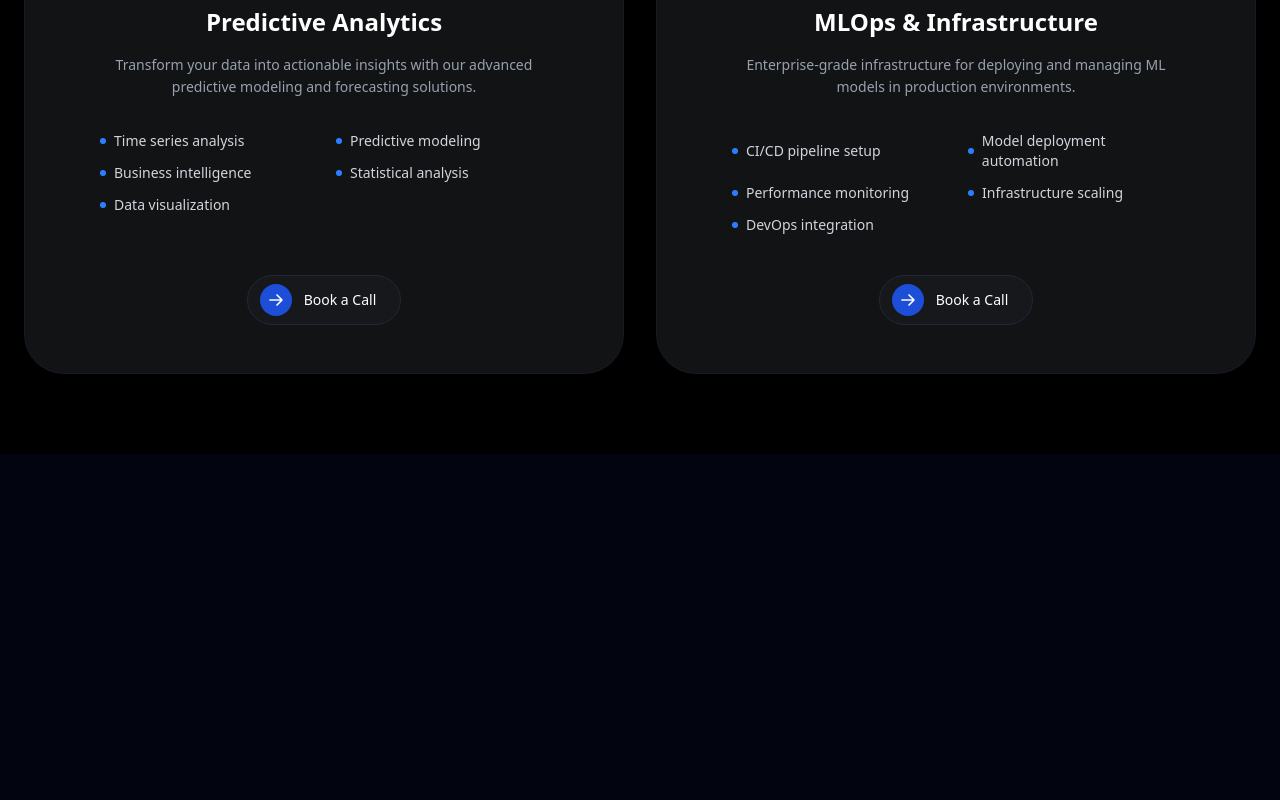
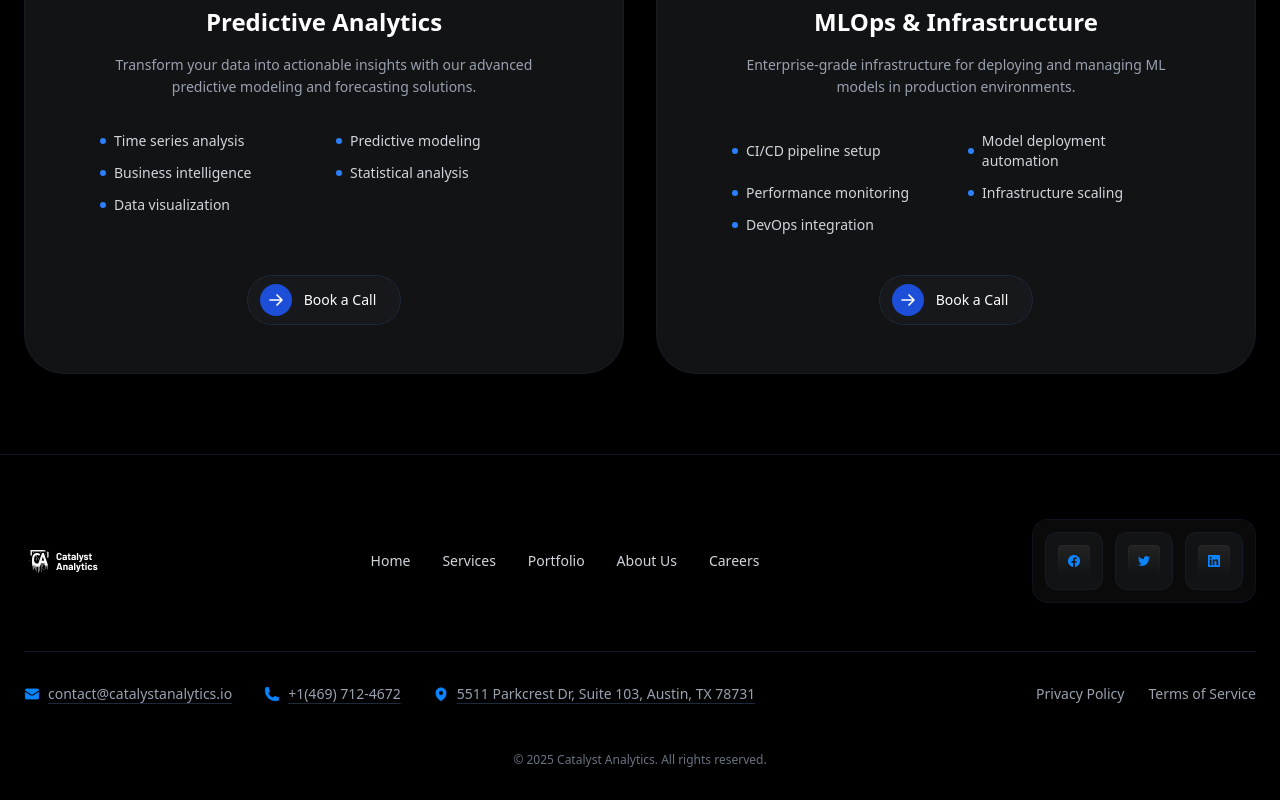
Before and after one commit to kabirovabdullo60-dot/exam-3, a website: page src/page1.html in a window 1280 px wide. Shown: the part 2797-3597 px from the top of the page. Before the commit the page ends 3251 px from the top, so only its background shows below. Drawn offline with Linux system fonts and the light colour scheme.

Commit message:
the footer og the page1

```diff
--- a/src/page1.html
+++ b/src/page1.html
@@ -373,5 +373,65 @@
 
     </div>
 </section>
+
+<footer class="bg-[#000000] text-white pt-16 pb-8 px-6 font-sans border-t border-gray-900">
+    <div class="max-w-7xl mx-auto">
+
+        <div class="flex flex-col lg:flex-row lg:items-center lg:justify-between gap-8 pb-12">
+
+            <div class="flex items-center space-x-2">
+                <img src="./images/Logo (6).png" alt="" class="h-8 w-auto">
+            </div>
+
+            <nav class="flex flex-wrap items-center gap-x-8 gap-y-4 text-sm font-medium text-gray-300">
+                <a href="./index.html" target="_blank" class="hover:text-white transition">Home</a>
+                <a href="./page1.html " target="_blank" class="hover:text-white transition">Services</a>
+                <a href="./page2.html" target="_blank" class="hover:text-white transition">Portfolio</a>
+                <a href="./page3.html" target="_blank" class="hover:text-white transition">About Us</a>
+                <a href="./src/page4.html" target="_blank" class="hover:text-white transition">Careers</a>
+            </nav>
+
+            <div class="flex items-center space-x-3 bg-[#0a0a0a] p-3 rounded-2xl border border-gray-900/60 w-fit">
+                <a href="#" class="bg-[#111315] hover:bg-gray-800 p-3 rounded-xl border border-gray-800/40 block transition">
+                    <img src="./images/Button.png" alt="" class="w-8">
+                </a>
+                <a href="#" class="bg-[#111315] hover:bg-gray-800 p-3 rounded-xl border border-gray-800/40 block transition">
+                    <img src="./images/Button (1).png" alt="" class="w-8">
+                </a>
+                <a href="#" class="bg-[#111315] hover:bg-gray-800 p-3 rounded-xl border border-gray-800/40 block transition">
+                    <img src="./images/Button (2).png" alt="" class="w-8">
+                </a>
+            </div>
+        </div>
+
+        <div class="flex flex-col lg:flex-row lg:items-center lg:justify-between gap-6 pt-8 border-t border-gray-900 text-sm text-gray-400">
+
+            <div class="flex flex-col md:flex-row md:items-center gap-y-3 gap-x-8">
+                <div class="flex items-center space-x-2">
+                    <img src="./images/Icon.png" alt="" class="w-4 h-4 object-contain text-[#1d4ed8]">
+                    <a class="hover:text-white transition underline underline-offset-4 decoration-gray-800">contact@catalystanalytics.io</a>
+                </div>
+                <div class="flex items-center space-x-2">
+                    <img src="./images/Icon (1).png" alt="" class="w-4 h-4 object-contain text-[#1d4ed8]">
+                    <a href="tel:+992931005905" class="hover:text-white transition underline underline-offset-4 decoration-gray-800">+1(469) 712-4672</a>
+                </div>
+                <div class="flex items-center space-x-2">
+                    <img src="./images/Icon (2).png" alt="Location" class="w-4 h-4 object-contain text-[#1d4ed8]">
+                    <span class="underline underline-offset-4 decoration-gray-800">5511 Parkcrest Dr, Suite 103, Austin, TX 78731</span>
+                </div>
+            </div>
+
+            <div class="flex items-center space-x-6">
+                <a href="#" class="hover:text-white transition">Privacy Policy</a>
+                <a href="#" class="hover:text-white transition">Terms of Service</a>
+            </div>
+        </div>
+
+        <div class="text-center text-xs text-gray-500 pt-12">
+            © 2025 Catalyst Analytics. All rights reserved.
+        </div>
+
+    </div>
+</footer>
 </body>
 </html>
```
